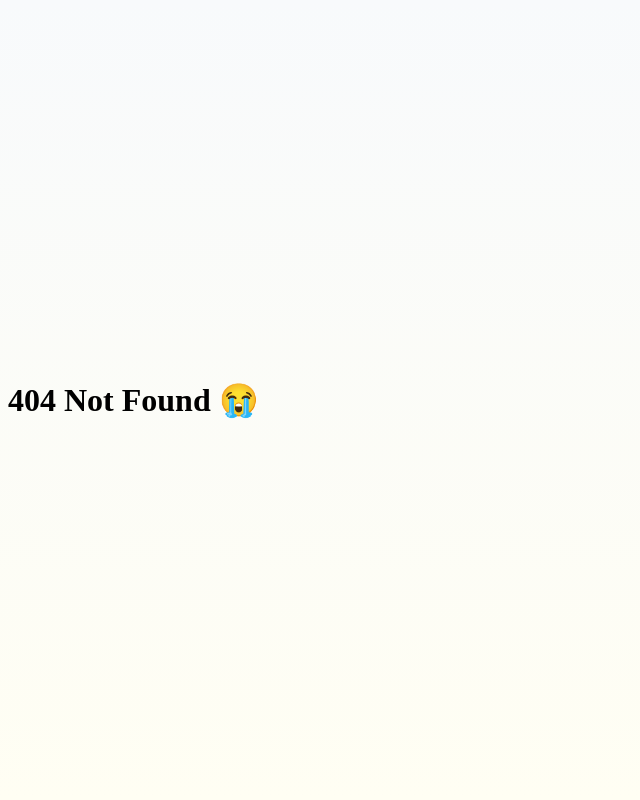
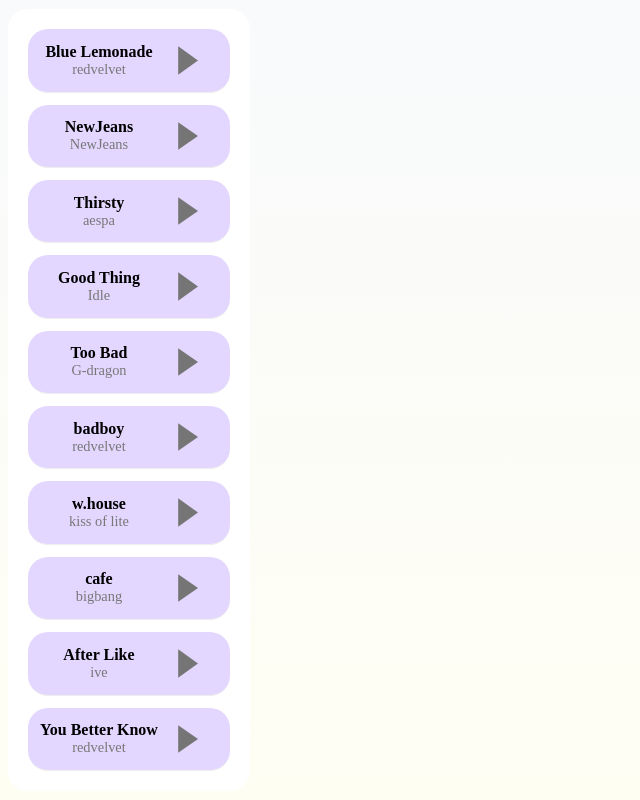
Before and after one commit to chldudms/DearPal_, a React (Create React App) app in the folder frontend/: page /music in a window 1280 px wide. Before the commit this address had no page. Shown: the whole page, without its empty margins (0-640 px from the left). Built offline with nearby package versions, Linux system fonts and the light colour scheme; a web font is replaced by a local one.

Commit message:
편지 작성 페이지: 뮤직 모달 띄우기 (플레이리스트에서 선택)

```diff
--- a/frontend/src/App.js
+++ b/frontend/src/App.js
@@ -9,7 +9,7 @@
 import React from "react";
 import {Routes,Route,Link}from "react-router-dom";
 import { useMediaQuery } from 'react-responsive';
-
+import MusicPlayer from "./components/MusicPlayer.js"
 
 function App() {
 
@@ -31,8 +31,8 @@
         <Route path="/Letter" element={<Letter />}></Route>
         <Route path="/LetterView" element={<LetterView />}></Route>
         <Route path="/mypostbox" element={<MyPostbox />}></Route>
-        <Route path="*" element={<h1>404 Not Found 😭</h1>} />
-
+        <Route path="*" element={<h1>404 Not Found</h1>} />
+        <Route path="/music" element={<MusicPlayer />} />
 
     </Routes>
 
--- /dev/null
+++ b/frontend/src/components/MusicPlayer.js
@@ -0,0 +1,64 @@
+import React, { useState } from "react";
+import { Playlist } from "../constants/playlist.js";
+import "../styles/musicModal.css"; // 스타일 분리
+
+function MusicPlayer() {
+    const [selectedVideo, setSelectedVideo] = useState(null);
+    const [isPlaying, setIsPlaying] = useState(false);
+
+    const playMusic = (videoId) => {
+        if (selectedVideo === videoId) {
+            setIsPlaying((prev) => !prev);
+        } else {
+            setSelectedVideo(videoId);
+            setIsPlaying(true);
+        }
+    };
+
+    return (
+        <div className="music-player">
+            <div className="playlist">
+                {Playlist.map((music) => (
+                    <div key={music.videoId} className="musicItem">
+                        <div className="music-info">
+                            <p className="title">{music.title}</p>
+                            <p className="artist">{music.artist}</p>
+                        </div>
+
+                        <img src={selectedVideo === music.videoId && isPlaying ? "/svg/stop.svg" : "/svg/playing.svg"}
+                            className="playBtn"
+                            onClick={() => playMusic(music.videoId)}
+                        />
+
+                    </div>
+                ))}
+
+
+
+            </div>
+
+            <div className="selectedMusic">
+                <div className="music-info">
+                    <p className="title">{selectedVideo}</p>
+                    <p className="artist">{selectedVideo}</p>
+                </div>
+            </div>
+
+            {selectedVideo && isPlaying && (
+                <div className="hidden-player">
+                    <iframe
+                        width="0"
+                        height="0"
+                        src={`https://www.youtube.com/embed/${selectedVideo}?autoplay=1&controls=0&showinfo=0`}
+                        allow="autoplay"
+                        title="music-player"
+                    ></iframe>
+                </div>
+            )}
+
+
+        </div>
+    );
+}
+
+export default MusicPlayer;
--- a/frontend/src/components/stickerBoard.js
+++ b/frontend/src/components/stickerBoard.js
@@ -1,5 +1,5 @@
 import React, { useState } from 'react';
-import { stickerImages } from '../components/options.js';
+import { stickerImages } from '../constants/options.js';
 
 
 function StickerBoard({ selectSticker }) {
--- /dev/null
+++ b/frontend/src/constants/playlist.js
@@ -0,0 +1,12 @@
+export const Playlist = [
+    { title: "Blue Lemonade", artist: "redvelvet", videoId: "bH5rlpk70Ro" },
+    { title: "NewJeans", artist: "NewJeans", videoId: "Krr2u8BUtLw" },
+    { title: "Thirsty", artist: "aespa", videoId: "K8P_p4j9T38" },
+    { title: "Good Thing", artist: "Idle", videoId: "DYz-Dk4X2PDTTZE" },
+    { title: "Too Bad", artist: "G-dragon", videoId: "o9DhvbqYzns" },
+    { title: "badboy", artist: "redvelvet", videoId: "J_CFBjAyPWE" },
+    { title: "w.house", artist: "kiss of lite", videoId: "pFptt7Cargc" },
+    { title: "cafe", artist: "bigbang", videoId: "6pkmAOYJt-Q" },
+    { title: "After Like", artist: "ive", videoId: "F0B7HDiY-10" },
+    { title: "You Better Know", artist: "redvelvet", videoId: "86suvlS1pGM" }
+];
--- a/frontend/src/pages/letterView.js
+++ b/frontend/src/pages/letterView.js
@@ -1,6 +1,6 @@
 import React, { useState, useEffect } from 'react';
 import '../styles/letterView.css';
-import { colorOptions } from '../components/options.js';
+import { colorOptions } from '../constants/options.js';
 import LetterPaper from '../components/LetterPaper.js';
 import ToolTip from '../components/ToolTip.js';
 
--- a/frontend/src/pages/writeLetter.js
+++ b/frontend/src/pages/writeLetter.js
@@ -2,12 +2,13 @@
 import '../styles/writeletter.css'
 import { useNavigate } from 'react-router-dom';
 import { jwtDecode } from "jwt-decode";
-import { colorOptions, stickerImages} from '../components/options.js';
+import { colorOptions, stickerImages} from '../constants/options.js';
 import StickerBoard from "../components/stickerBoard.js";
 import FileInput from "../components/FileInput.js";
 import StickerPostition from "../components/stickerPosition.js";
 import LetterPaper from "../components/LetterPaper.js";
 import ToolTip from "../components/ToolTip.js";
+import MusicPlayer from "../components/MusicPlayer.js";
 
 function Letter() {
     const navigate = useNavigate();
@@ -106,7 +107,7 @@
        formData.append('image', rawFile);
 
 
-        if(title.length<=30&&letterContent.length>0){
+        if(title.length<=20&&letterContent.length>0){
              //편지 업로드 요청
             fetch('http://localhost:5000/addLetter', {
                      method: 'POST',
@@ -133,7 +134,7 @@
 
         }
          else{
-            window.alert("제목이 너무 깁니다. 30자 내외로 다시 입력해주세요.")
+            window.alert("제목이 너무 깁니다. 20자 내외로 다시 입력해주세요.")
          }
 
     }
@@ -182,7 +183,10 @@
 
                     <img src="/img/music.png" className="MusicBtn"  onClick={() => toggleModal("music")} />
                     {modals.music && (
-                        <div className="musicModal"> </div>
+                        <div className="musicModal">
+                            <MusicPlayer />
+                         </div>
+
                     )}
                 </div>
 
--- /dev/null
+++ b/frontend/src/styles/musicModal.css
@@ -0,0 +1,47 @@
+.music-player {
+    max-width: 600px;
+    margin: 0 auto;
+    padding: 20px;
+    background-color: #fff;
+    border-radius: 20px;
+}
+
+.playlist {
+    display: flex;
+    flex-direction: column;
+    gap: 12px;
+}
+
+.musicItem {
+    display: flex;
+    justify-content: space-between;
+    background-color:#E3D7FF ;
+    align-items: center;
+    padding: 12px;
+    border-bottom: 1px solid #eee;
+    border-radius: 20px;
+}
+
+.music-info {
+    flex-grow: 1;
+}
+
+.title {
+    font-weight: bold;
+    margin: 0;
+}
+
+.artist {
+    font-size: 0.9rem;
+    color: #777;
+    margin: 0;
+}
+
+.playBtn {
+    border: 0;
+    padding: 5px 20px;
+    cursor: pointer;
+    font-size: 0.9rem;
+    transition: 0.2s;
+    width: 20px;
+}
--- a/frontend/src/styles/writeletter.css
+++ b/frontend/src/styles/writeletter.css
@@ -34,7 +34,7 @@
 
 hr {
     background-color: #E3D7FF;
-    height: 8px;
+    height: 5px;
     padding: 0;
     margin: 10px;
 }
@@ -42,7 +42,7 @@
 .letter-content {
     font-family: pretendard;
     height: 600px;
-    padding: 15px;
+    padding: 10px;
     font-size: 50px;
     resize: none;
     border: none;
@@ -67,7 +67,7 @@
 }
 
 .submitBtn:hover {
-    background-color: #818181;
+    background-color: #DAA3FF;
 }
 
 .DecoContainer{
@@ -82,10 +82,12 @@
 .letterColor{
     position: fixed;
     display: flex;
+    flex-direction: column;
+        /* 가로 → 세로로 전환 */
     gap: 15px;
     position:relative;
-    bottom: 450px;
-    right: 1250px;
+    bottom: 150px;
+    right: 970px
 }
 
 
@@ -179,7 +181,7 @@
 }
 
 .arrowBtn:hover{
-
+opacity: 0.5;
 }
 
 .deleteImgModal{
@@ -235,3 +237,8 @@
   top: 100px;
   right: 10px;
 }
+
+.beforeScroll:hover,
+.stickerScroll:hover {
+    opacity: 0.5;
+}
```
Also changed, not shown: frontend/public/svg/playing.svg (added), frontend/public/svg/stop.svg (added), frontend/src/constants/options.js (renamed from frontend/src/components/options.js). Lines whose indentation alone changed are shown as unchanged.
